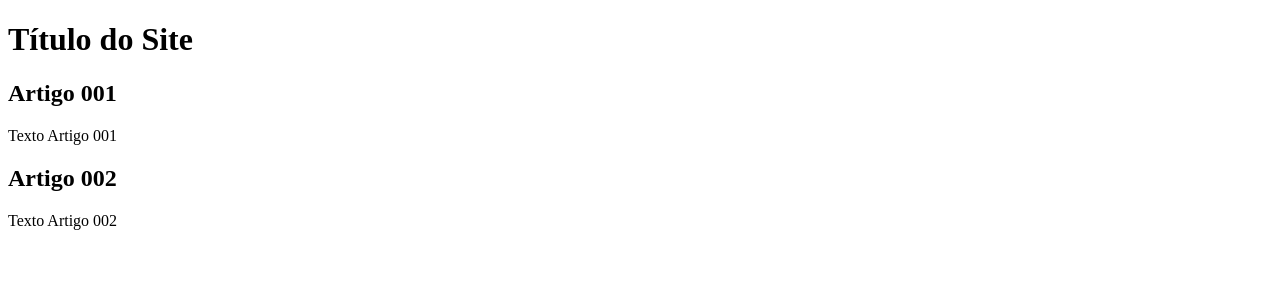
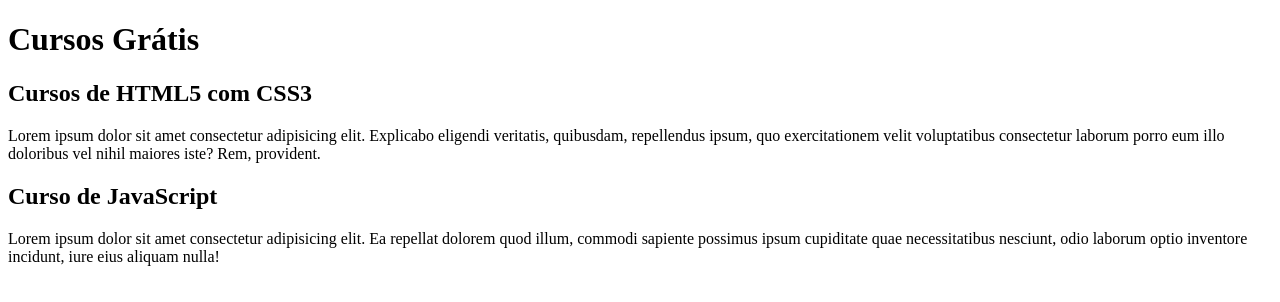
Before and after one commit to Lucas-an/projeto_site, a plain HTML site: page index.html in a window 1280 px wide. Drawn offline with Linux system fonts and the light colour scheme.

Commit message:
comecei a escrever o conteudo

```diff
--- a/index.html
+++ b/index.html
@@ -9,15 +9,15 @@
 <body>
     <main>
         <header>
-            <h1>Título do Site</h1>
+            <h1>Cursos Grátis</h1>
         </header>
         <article>
-            <h2>Artigo 001</h2>
-            <p>Texto Artigo 001</p>
+            <h2>Cursos de HTML5 com CSS3</h2>
+            <p>Lorem ipsum dolor sit amet consectetur adipisicing elit. Explicabo eligendi veritatis, quibusdam, repellendus ipsum, quo exercitationem velit voluptatibus consectetur laborum porro eum illo doloribus vel nihil maiores iste? Rem, provident.</p>
         </article>
         <article>
-            <h2>Artigo 002</h2>
-            <p>Texto Artigo 002</p>
+            <h2>Curso de JavaScript</h2>
+            <p>Lorem ipsum dolor sit amet consectetur adipisicing elit. Ea repellat dolorem quod illum, commodi sapiente possimus ipsum cupiditate quae necessitatibus nesciunt, odio laborum optio inventore incidunt, iure eius aliquam nulla!</p>
         </article>
     </main>
 </body>
```
